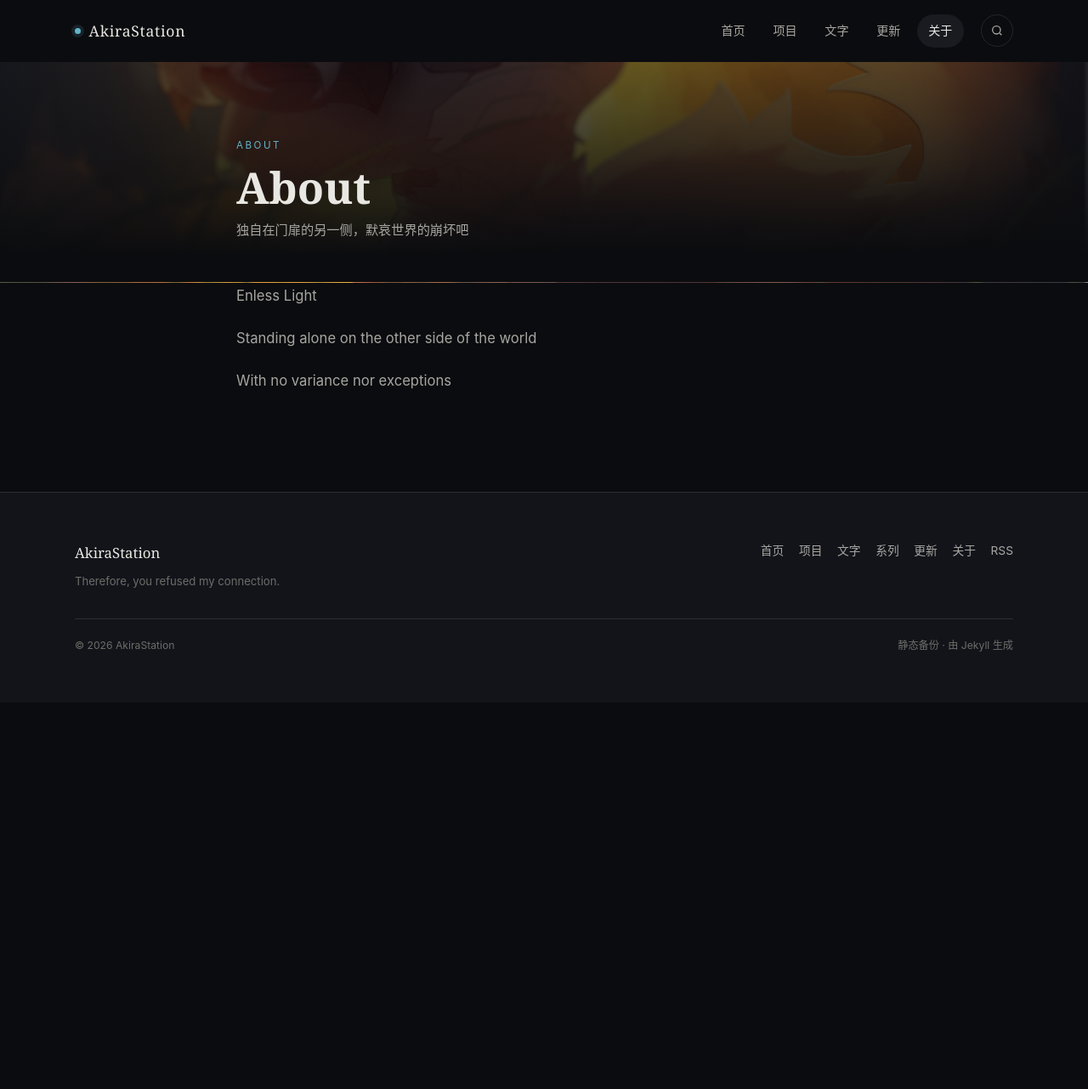
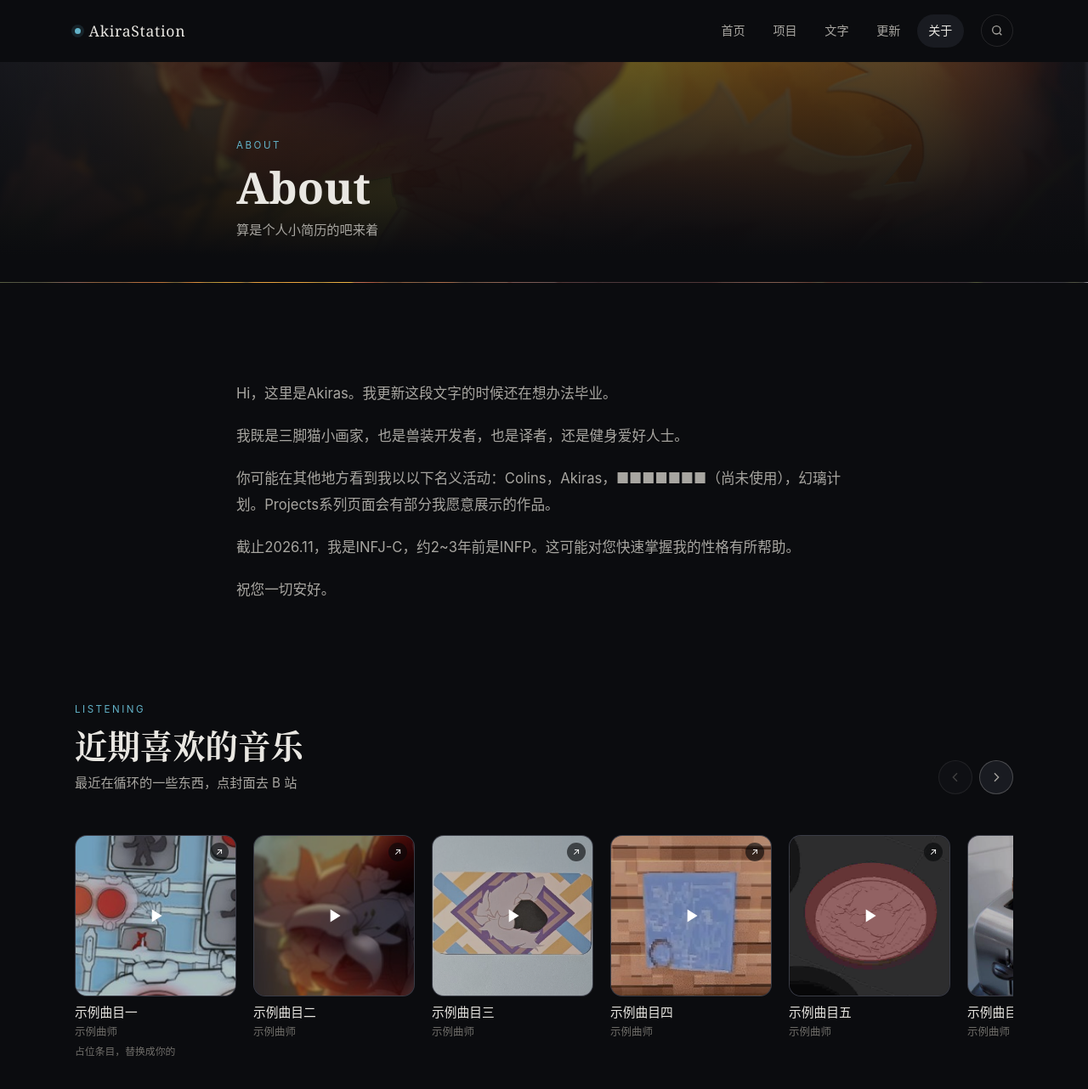
Before and after one commit to AkiraStation/AkiraStation.github.io, a Jekyll site: the page built from about.html, in a window 1280 px wide and 1400 px high. Shown: the top 1282 px of the window at 85% size. Built offline with Jekyll 4.4.1, drawn with Linux system fonts in a browser that asks for light colours.

Commit message:
feat: About 页新增「近期喜欢的音乐」横向轮播；并入本地未提交改动
音乐轮播
- _data/music.yml：条目数据（enabled / title / subtitle / items[{title,artist,cover,url,note}]）
- _includes/about/music.html：横向滚动卡片，整块为链接，新标签页打开 B 站视频；
  空条目或 enabled: false 时整段不渲染；封面支持站内路径与 https 外链
- css/site.css 第 23 节：卡片、封面悬停放大、播放遮罩、外链角标、触屏常显
- js/site.js initMusicCarousel：左右按钮按卡片宽度滚动、到边界禁用、
  方向键左右切换、尊重 prefers-reduced-motion
- about.html 改为 base 布局（个人介绍包在 .prose 里，音乐区块才能全宽），
  并给介绍段落补上 <p>（之前是裸文本，会连成一段）
- scripts/lint-content.js：校验音乐条目的 title/artist/cover/url 与封面存在性

并入的本地改动（经作者确认）
- about.html 个人介绍文案、index/404/projects 的描述文案
- 删除 _projects/bcard.md
- 新增 _projects/casuzhcnlocalization.md（占位条目）：
  修正了与 clog.md 冲突的 permalink（原为 /works/clog/）与 redirect_from，
  补上独立 order=5；新增「本地化」类型到 _data/taxonomy.yml

```diff
--- a/404.html
+++ b/404.html
@@ -1,7 +1,7 @@
 ---
 layout: base
 title: 404
-description: "对于一个开放的仓库来说，这里没有你想要的秘密——别把土司烤焦了"
+description: "其实我不知道404的触发方式..."
 cover: /img/404_bg.jpg
 permalink: /404.html
 ---
--- /dev/null
+++ b/_data/music.yml
@@ -0,0 +1,57 @@
+# ============================================================
+# 近期喜欢的音乐（About 页轮播）
+# ------------------------------------------------------------
+# 填写方式：把 items 下的示例换成你自己的条目即可。
+#
+# 每一项支持这些字段：
+#   title   曲名
+#   artist  曲师 / 演唱
+#   cover   封面图：站内路径（如 /img/music/xxx.jpg）或 https:// 外链
+#   url     点击封面后跳转的 B 站视频地址
+#   note    可选，卡片底部的一行小字
+#
+# 示例：
+# items:
+#   - title: 曲名
+#     artist: 曲师
+#     cover: /img/music/cover-1.jpg
+#     url: https://www.bilibili.com/video/BVxxxxxxxxxx
+#     note: 循环了一整周
+# ============================================================
+
+enabled: true
+eyebrow: Listening
+title: 近期喜欢的音乐
+subtitle: 最近在循环的一些东西，点封面去 B 站
+
+items:
+  - title: 示例曲目一
+    artist: 示例曲师
+    cover: /img/smol/summer_smol.jpg
+    url: https://www.bilibili.com/video/BV1xx411c7mD
+    note: 占位条目，替换成你的
+  - title: 示例曲目二
+    artist: 示例曲师
+    cover: /img/smol/clog_smol.jpg
+    url: https://www.bilibili.com/video/BV1xx411c7mD
+    note:
+  - title: 示例曲目三
+    artist: 示例曲师
+    cover: /img/smol/bcard_smol.jpg
+    url: https://www.bilibili.com/video/BV1xx411c7mD
+    note:
+  - title: 示例曲目四
+    artist: 示例曲师
+    cover: /img/smol/bprint_smol.jpg
+    url: https://www.bilibili.com/video/BV1xx411c7mD
+    note:
+  - title: 示例曲目五
+    artist: 示例曲师
+    cover: /img/smol/token_smol.jpg
+    url: https://www.bilibili.com/video/BV1xx411c7mD
+    note:
+  - title: 示例曲目六
+    artist: 示例曲师
+    cover: /img/404_bg.jpg
+    url: https://www.bilibili.com/video/BV1xx411c7mD
+    note:
--- a/_data/taxonomy.yml
+++ b/_data/taxonomy.yml
@@ -10,6 +10,7 @@
 types:
   - 画作
   - 周边
+  - 本地化
 
 tags:
   - 补档
--- /dev/null
+++ b/_includes/about/music.html
@@ -0,0 +1,68 @@
+{%- comment -%}
+  近期喜欢的音乐：横向滚动卡片。
+  数据来自 _data/music.yml，条目为空或 enabled: false 时整段不渲染。
+  卡片整块是链接，点击（封面/标题/曲师）都会在新标签页打开 url。
+{%- endcomment -%}
+{%- assign m = site.data.music -%}
+{%- if m and m.enabled and m.items and m.items.size > 0 %}
+
+<section class="section music" aria-labelledby="music-title">
+  <div class="container">
+    <div class="section-head" data-reveal>
+      <div>
+        <p class="section-eyebrow">{{ m.eyebrow | default: 'Listening' }}</p>
+        <h2 class="section-title" id="music-title">{{ m.title | default: '近期喜欢的音乐' }}</h2>
+        {%- if m.subtitle %}
+        <p class="section-sub">{{ m.subtitle }}</p>
+        {%- endif %}
+      </div>
+
+      <div class="music-nav">
+        <button class="music-arrow" type="button" data-music-prev aria-label="上一张">
+          <svg width="16" height="16" viewBox="0 0 24 24" fill="none" stroke="currentColor" stroke-width="2" aria-hidden="true">
+            <path d="M15 5 8 12l7 7"></path>
+          </svg>
+        </button>
+        <button class="music-arrow" type="button" data-music-next aria-label="下一张">
+          <svg width="16" height="16" viewBox="0 0 24 24" fill="none" stroke="currentColor" stroke-width="2" aria-hidden="true">
+            <path d="m9 5 7 7-7 7"></path>
+          </svg>
+        </button>
+      </div>
+    </div>
+
+    <div class="music-track" data-music-track tabindex="0" role="list"
+         aria-label="{{ m.title | default: '近期喜欢的音乐' }}（可用左右方向键滚动）">
+      {%- for item in m.items %}
+      {%- assign cover = item.cover -%}
+      {%- if cover and cover contains '://' -%}
+        {%- assign cover_src = cover -%}
+      {%- else -%}
+        {%- assign cover_src = cover | relative_url -%}
+      {%- endif %}
+      <a class="music-card" role="listitem" href="{{ item.url }}" target="_blank" rel="noopener noreferrer">
+        <span class="music-cover">
+          {%- if cover_src %}
+          <img src="{{ cover_src }}" alt="{{ item.title }} 封面" loading="lazy" decoding="async">
+          {%- endif %}
+          <span class="music-play" aria-hidden="true">
+            <svg width="26" height="26" viewBox="0 0 24 24" fill="currentColor">
+              <path d="M8 5v14l11-7z"></path>
+            </svg>
+          </span>
+          <span class="music-ext" aria-hidden="true">↗</span>
+        </span>
+        <span class="music-meta">
+          <span class="music-title">{{ item.title }}</span>
+          <span class="music-artist">{{ item.artist }}</span>
+          {%- if item.note %}
+          <span class="music-note">{{ item.note }}</span>
+          {%- endif %}
+        </span>
+      </a>
+      {%- endfor %}
+    </div>
+  </div>
+</section>
+
+{%- endif %}
--- a/about.html
+++ b/about.html
@@ -1,13 +1,27 @@
 ---
-layout: page
+layout: base
 title: About
 eyebrow: About
-description: "独自在门扉的另一侧，默哀世界的崩坏吧"
+description: "算是个人小简历的吧来着"
 cover: /img/about_bg.jpg
 ---
 
-<p>Enless Light</p>
+{% include base/page-header.html %}
 
-<p>Standing alone on the other side of the world</p>
+<section class="section">
+  <div class="container container--narrow">
+    <div class="prose">
+      <p>Hi，这里是Akiras。我更新这段文字的时候还在想办法毕业。</p>
 
-<p>With no variance nor exceptions</p>
+      <p>我既是三脚猫小画家，也是兽装开发者，也是译者，还是健身爱好人士。</p>
+
+      <p>你可能在其他地方看到我以以下名义活动：Colins，Akiras，■■■■■■■（尚未使用），幻璃计划。Projects系列页面会有部分我愿意展示的作品。</p>
+
+      <p>截止2026.11，我是INFJ-C，约2~3年前是INFP。这可能对您快速掌握我的性格有所帮助。</p>
+
+      <p>祝您一切安好。</p>
+    </div>
+  </div>
+</section>
+
+{% include about/music.html %}
--- a/css/site.css
+++ b/css/site.css
@@ -1359,3 +1359,47 @@ body.is-locked { overflow: hidden; }
   color: var(--ink);
   background: rgba(11, 12, 15, 0.7);
 }
+/* == 23 近期喜欢的音乐（About 页轮播） =================================== */
+.music-nav { display: flex; gap: 0.5rem; }
+.music-arrow {
+  width: 40px; height: 40px; display: grid; place-items: center;
+  border-radius: 50%; border: 1px solid var(--line-strong);
+  background: var(--surface); color: var(--ink-2);
+  transition: color .2s var(--ease), background .2s var(--ease), border-color .2s var(--ease), transform .2s var(--ease);
+}
+.music-arrow:hover:not(:disabled) { background: var(--accent); border-color: var(--accent); color: var(--accent-ink); transform: translateY(-1px); }
+.music-arrow:disabled { opacity: .35; cursor: not-allowed; }
+
+.music-track {
+  display: grid; grid-auto-flow: column;
+  grid-auto-columns: clamp(140px, 20vw, 190px);
+  gap: clamp(.85rem, 2vw, 1.25rem);
+  overflow-x: auto; overscroll-behavior-x: contain;
+  scroll-snap-type: x mandatory;
+  padding-bottom: .75rem;
+  scrollbar-width: thin; scrollbar-color: var(--line-strong) transparent;
+  outline-offset: 4px;
+}
+.music-track::-webkit-scrollbar { height: 6px; }
+.music-track::-webkit-scrollbar-thumb { background: var(--line-strong); border-radius: 999px; }
+
+.music-card { scroll-snap-align: start; display: flex; flex-direction: column; gap: .6rem; text-decoration: none; color: inherit; }
+.music-card:hover { color: inherit; }
+
+.music-cover { position: relative; display: block; aspect-ratio: 1/1; overflow: hidden; border-radius: var(--radius); border: 1px solid var(--line); background: var(--surface-2); }
+.music-cover img { width: 100%; height: 100%; object-fit: cover; transition: transform .5s var(--ease), filter .4s var(--ease); }
+.music-card:hover .music-cover img { transform: scale(1.05); }
+
+.music-play { position: absolute; inset: 0; display: grid; place-items: center; color: #fff; background: rgba(6,7,9,.45); opacity: 0; transition: opacity .25s var(--ease); }
+.music-card:hover .music-play, .music-card:focus-visible .music-play { opacity: 1; }
+
+.music-ext { position: absolute; top: .5rem; right: .5rem; width: 22px; height: 22px; display: grid; place-items: center; border-radius: 50%; background: rgba(6,7,9,.6); color: #fff; font-size: .7rem; line-height: 1; }
+
+.music-meta { display: flex; flex-direction: column; gap: .1rem; min-width: 0; }
+.music-title { font-size: .92rem; line-height: 1.35; color: var(--ink); overflow: hidden; text-overflow: ellipsis; white-space: nowrap; transition: color .2s var(--ease); }
+.music-card:hover .music-title { color: var(--accent); }
+.music-artist { font-size: .78rem; color: var(--ink-3); }
+.music-note { font-size: .74rem; color: var(--ink-3); }
+
+@media (hover: none) { .music-play { opacity: 1; background: rgba(6,7,9,.25); } }
+@media print { .music-nav { display: none; } }
--- a/index.html
+++ b/index.html
@@ -1,5 +1,5 @@
 ---
 layout: home
 title: AkiraStation
-description: "「只剩下无尽的门扉」—— Akiras 的项目、画作与文字"
+description: "「门对户，掌对拳，幻璃对朴石，晨星对诚心」"
 ---
--- a/js/site.js
+++ b/js/site.js
@@ -443,6 +443,41 @@
     });
   }
 
+  /* -- 9. 音乐轮播（About 页） -------------------------------------------- */
+  function initMusicCarousel() {
+    var track = document.querySelector('[data-music-track]');
+    if (!track) return;
+    var cards = Array.prototype.slice.call(track.querySelectorAll('.music-card'));
+    if (!cards.length) return;
+
+    var prev = document.querySelector('[data-music-prev]');
+    var next = document.querySelector('[data-music-next]');
+
+    function stepSize() {
+      var gap = parseFloat(window.getComputedStyle(track).columnGap) || 0;
+      return cards[0].getBoundingClientRect().width + gap;
+    }
+    function scrollByCards(dir) {
+      var left = dir * stepSize();
+      if (track.scrollBy) track.scrollBy({ left: left, behavior: reduceMotion ? 'auto' : 'smooth' });
+      else track.scrollLeft += left;
+    }
+    function update() {
+      var max = track.scrollWidth - track.clientWidth;
+      if (prev) prev.disabled = track.scrollLeft <= 1;
+      if (next) next.disabled = track.scrollLeft >= max - 1;
+    }
+
+    if (prev) prev.addEventListener('click', function () { scrollByCards(-1); });
+    if (next) next.addEventListener('click', function () { scrollByCards(1); });
+    track.addEventListener('scroll', update, { passive: true });
+    window.addEventListener('resize', update);
+    track.addEventListener('keydown', function (e) {
+      if (e.key === 'ArrowLeft') { e.preventDefault(); scrollByCards(-1); }
+      if (e.key === 'ArrowRight') { e.preventDefault(); scrollByCards(1); }
+    });
+    update();
+  }
   /* -- 启动 --------------------------------------------------------------- */
   function boot() {
     initNav();
@@ -453,6 +488,7 @@
     initReveal();
     initFullAssets();
     initLightbox();
+    initMusicCarousel();
   }
 
   if (document.readyState === 'loading') {
--- a/projects.html
+++ b/projects.html
@@ -2,6 +2,6 @@
 layout: project-index
 title: 项目与作品
 eyebrow: Works
-description: "我们向神献上我们最美好的一切，换取一个于现世安眠的梦 —— 周边、画作与实验。"
+description: "唤星"
 cover: /img/opt/projects_bg.jpg
 ---
```
Also changed, not shown: _projects/bcard.md (deleted, +0 -30 lines), _projects/casuzhcnlocalization.md (added, +22 -0 lines), scripts/lint-content.js (+28 -0 lines).
